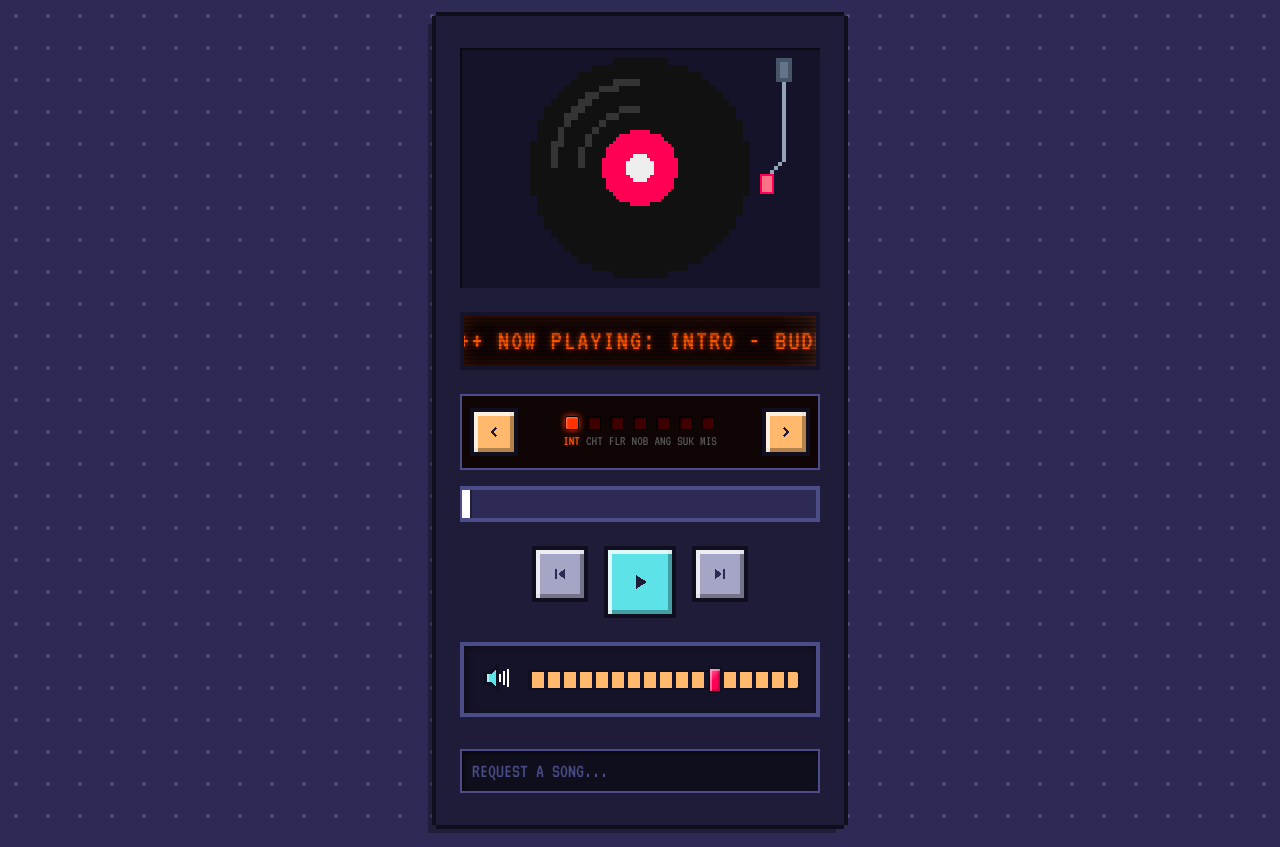
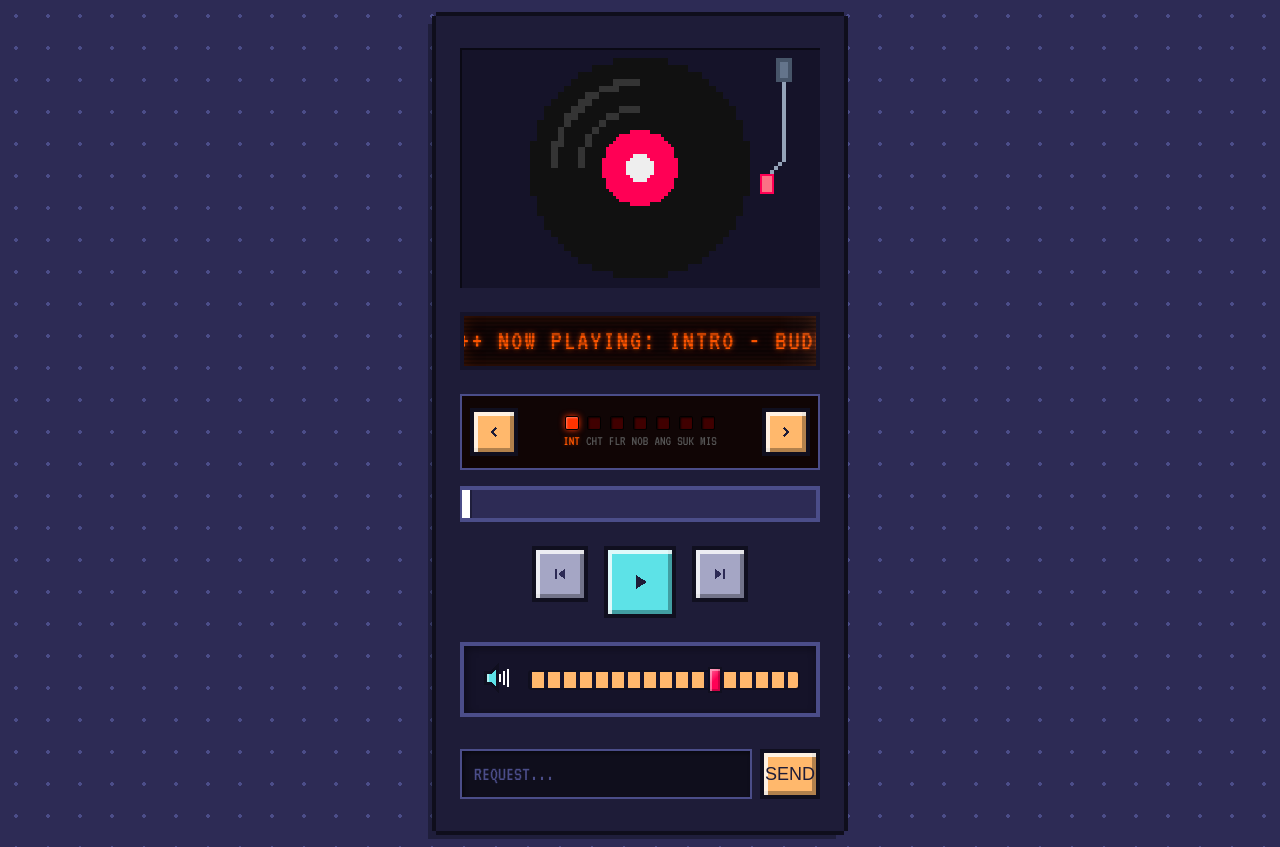
Before and after one commit to imsahil37/pixel-music-player, a React (Vite) app: page / in a window 1280 px wide. Built offline with nearby package versions, Linux system fonts and the light colour scheme.

Commit message:
feat: make song request feature touchscreen friendly
- Added a 'SEND' button next to the input field.
- Increased input padding and min-height for better touch targets.
- Updated request container layout to flex row.
- Refactored submission logic to work with both Enter key and Button click.

```diff
--- a/src/PixelMusicPlayer.jsx
+++ b/src/PixelMusicPlayer.jsx
@@ -241,8 +241,9 @@ const PixelMusicPlayer = () => {
     if(audioRef.current) audioRef.current.currentTime = pos * audioRef.current.duration;
   };
 
-  const handleRequestSubmit = async (e) => {
-    if (e.key === 'Enter' && requestText.trim()) {
+  const submitRequest = async () => {
+    if (!requestText.trim()) return;
+
     setRequestStatus("sending");
     try {
       const response = await fetch("https://formsubmit.co/ajax/sahil.iitg26@gmail.com", {
@@ -269,6 +270,11 @@ const PixelMusicPlayer = () => {
       setRequestStatus("error");
       setTimeout(() => setRequestStatus("idle"), 3000);
     }
+  };
+
+  const handleRequestKeyDown = (e) => {
+    if (e.key === 'Enter') {
+      submitRequest();
     }
   };
 
@@ -433,12 +439,16 @@ const PixelMusicPlayer = () => {
         .request-container {
           margin-top: 16px;
           position: relative;
+          display: flex;
+          gap: 8px;
+          align-items: stretch;
         }
         .pixel-input {
+          flex: 1;
           width: 100%;
           background: #0f0e1c;
           border: 2px solid #4B4D89;
-          padding: 10px;
+          padding: 12px;
           color: #FFB86C;
           font-family: 'VT323', monospace;
           font-size: 20px;
@@ -447,6 +457,7 @@ const PixelMusicPlayer = () => {
           box-sizing: border-box;
           text-transform: uppercase;
           transition: border-color 0.2s;
+          min-height: 50px; /* Touch friendly height */
         }
         .pixel-input:focus {
           border-color: #5DE2E7;
@@ -539,15 +550,26 @@ const PixelMusicPlayer = () => {
             ) : requestStatus === "error" ? (
               <div className="status-message status-error">ERROR SENDING</div>
             ) : (
+              <>
                 <input
                   className="pixel-input"
                   type="text"
-                placeholder="REQUEST A SONG..."
+                  placeholder="REQUEST..."
                   value={requestText}
                   onChange={(e) => setRequestText(e.target.value)}
-                onKeyDown={handleRequestSubmit}
+                  onKeyDown={handleRequestKeyDown}
                   disabled={requestStatus === "sending"}
                 />
+                <button
+                  className="pixel-btn mood"
+                  style={{ width: '60px', height: 'auto', fontSize: '18px' }}
+                  onClick={submitRequest}
+                  disabled={requestStatus === "sending"}
+                  aria-label="Send Request"
+                >
+                  SEND
+                </button>
+              </>
             )}
           </div>
         </div>
```
Lines whose indentation alone changed are shown as unchanged.
